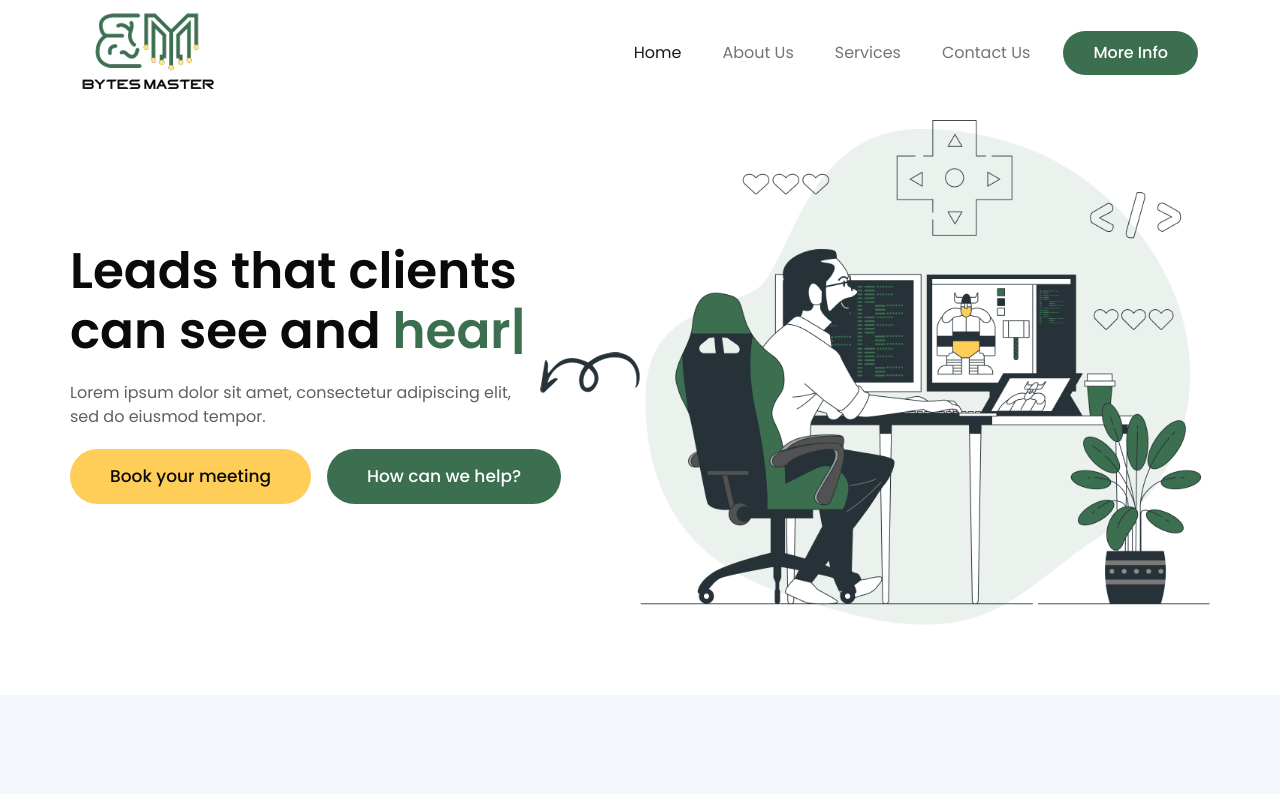
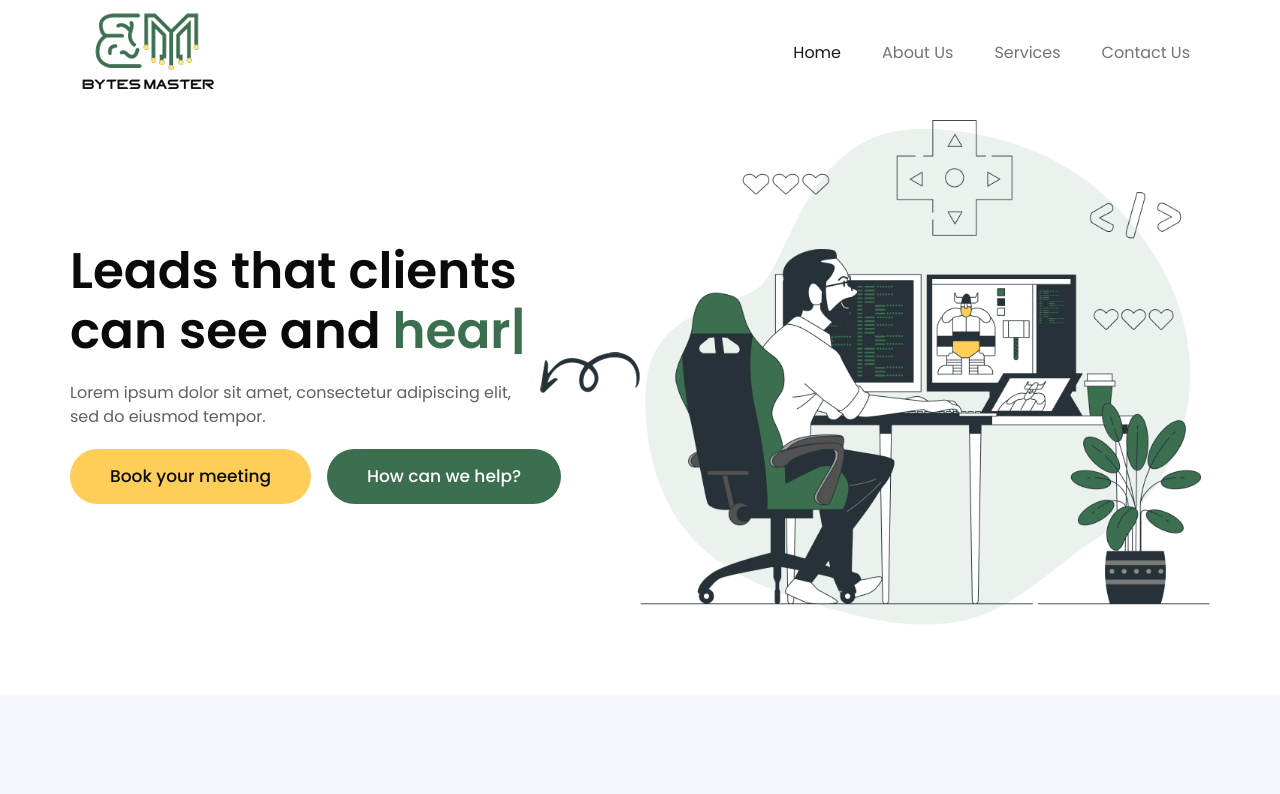
Before and after one commit to sohaibasaad/BM, a React (Create React App) app: page / in a window 1280 px wide. Shown: the top 794 px of the page. Built offline with nearby package versions, Linux system fonts and the light colour scheme.

Commit message:
button minor changes ripple specific

```diff
--- a/src/Components/Button/Button.css
+++ b/src/Components/Button/Button.css
@@ -14,20 +14,20 @@
     color: var(--blackColor);
 }
 
-button {
+button.rippleButton{
     position: relative;
     overflow: hidden;
 }
 
-button span {
+button.rippleButton span {
     -webkit-animation: rEffectAnimation 0.85s linear infinite;
     animation: rEffectAnimation 0.85s linear infinite;
     transform: translate(-50%, -50%) scale(0);
     position: absolute;
     pointer-events: none;
     background: var(--rippleColor);
-    width: 300px;
-    height: 300px;
+    width: 500px;
+    height: 500px;
     border-radius: 50%;
 }
 
--- a/src/Components/Button/Button.js
+++ b/src/Components/Button/Button.js
@@ -9,7 +9,7 @@ const ButtonRipple = {
   },
 
   rippleEffectMovement: () => {
-    const buttonsNodeList = document.querySelectorAll("button");
+    const buttonsNodeList = document.querySelectorAll(".rippleButton");
     buttonsNodeList.forEach((btn) => {
       btn.addEventListener("mouseenter", function (e) {
         const target = e.target;
@@ -36,15 +36,14 @@ function Button({ children, secondary, primary, ...rest }) {
   }, [])
 
   const classes = classNames(
+    'rippleButton',
     {
       "primaryButton": primary,
       "secondaryButton": secondary
-    },rest.className
+    }, rest.className
   )
   return (
-    <div className="ripple-btn-wrapper ">
-      <button {...rest} className={classes}>{children}</button>
-    </div>
+    <button {...rest} className={classes}>{children}</button>
   )
 }
 
--- a/src/Components/Header/Header.js
+++ b/src/Components/Header/Header.js
@@ -6,13 +6,13 @@ import HeaderLogo from "../assets/images/logo.png"
 function Header() {
   return (
     <header className="container">
-      <nav class="navbar navbar-expand-lg">
+      <nav className="navbar navbar-expand-lg">
 
-        <a class="navbar-brand" href="#">
+        <a className="navbar-brand" href="#">
           <img src={HeaderLogo} alt="Bytes Master" />
         </a>
         <button
-          class="navbar-toggler"
+          className="navbar-toggler"
           type="button"
           data-bs-toggle="collapse"
           data-bs-target="#navbarSupportedContent"
@@ -20,32 +20,29 @@ function Header() {
           aria-expanded="false"
           aria-label="Toggle navigation"
         >
-          <span class="navbar-toggler-icon"></span>
+          <span className="navbar-toggler-icon"></span>
         </button>
-        <div class="collapse navbar-collapse" id="navbarSupportedContent">
-          <ul class="navbar-nav ms-auto align-items-center">
-            <li class="nav-item">
-              <a class="nav-link active" aria-current="page" href="#">
+        <div className="collapse navbar-collapse" id="navbarSupportedContent">
+          <ul className="navbar-nav ms-auto align-items-center">
+            <li className="nav-item">
+              <a className="nav-link active" aria-current="page" href="#">
                 Home
               </a>
             </li>
-            <li class="nav-item">
-              <a class="nav-link" href="#">
+            <li className="nav-item">
+              <a className="nav-link" href="#">
                 About Us
               </a>
             </li>
-            <li class="nav-item">
-              <a class="nav-link" href="#">
+            <li className="nav-item">
+              <a className="nav-link" href="#">
                 Services
               </a>
             </li>
-            <li class="nav-item">
-              <a class="nav-link" href="#">
+            <li className="nav-item">
+              <a className="nav-link" href="#">
                 Contact Us
               </a>
-            </li>
-            <li class="nav-item">
-              <Button primary>More Info</Button>
             </li>
           </ul>
         </div>
--- a/src/index.css
+++ b/src/index.css
@@ -18,7 +18,7 @@ ul{
 h1,h2,h3,h4,h5,h6,p,label,span{
   margin: 0;
 }
-button{
+button.rippleButton{
   border-radius: 52px;
   font-size: 17px;
   font-weight: 500;
@@ -27,8 +27,3 @@ button{
   outline: none;
   box-shadow: none;
 }
-
-header button{
-  font-size: 16px;
-  padding: 10px 30px;
-}
```
